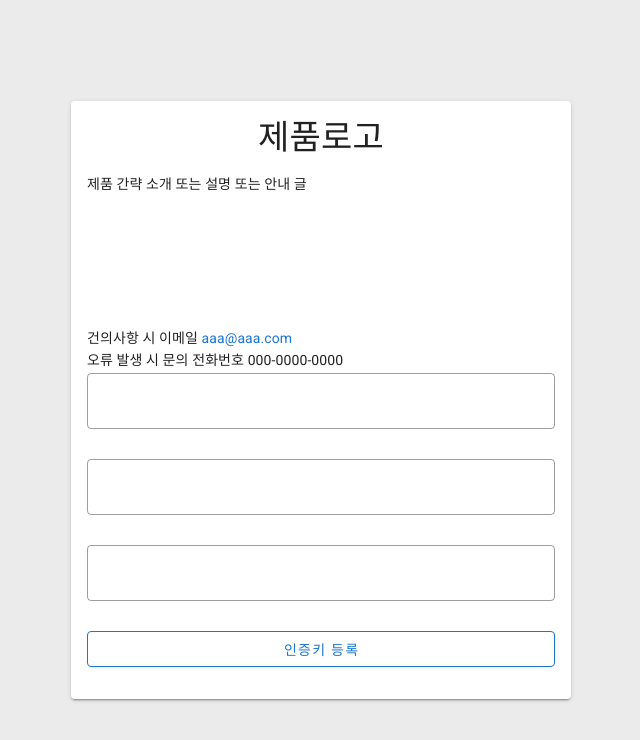
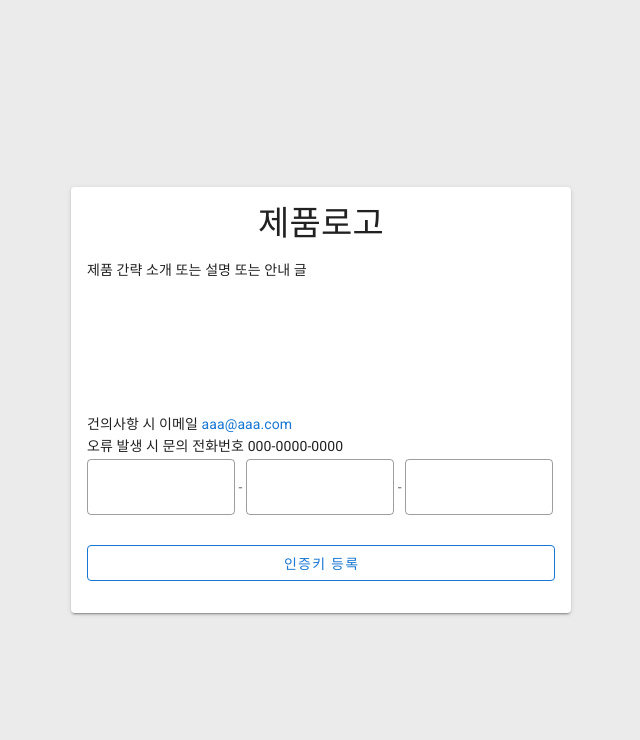
Before and after one commit to AnJunghee/HACS, a Vue app: page /lisence_regist in a window 1280 px wide. Shown: the top 740 px of the page, without its empty margins (319-959 px from the left). Built offline with nearby package versions, Linux system fonts and the light colour scheme.

Commit message:
[MOD] LisenceRegist 페이지 수정

```diff
--- a/src/views/login/LisenceRegist.vue
+++ b/src/views/login/LisenceRegist.vue
@@ -21,14 +21,19 @@
       <v-text-field
         outlined
         v-model="registNum1"
+        style="width: 148px; display: inline-block"
       ></v-text-field>
+      -
       <v-text-field
         outlined
         v-model="registNum2"
+        style="width: 148px; display: inline-block"
       ></v-text-field>
+      -
       <v-text-field
         outlined
         v-model="registNum3"
+        style="width: 148px; display: inline-block"
       ></v-text-field>
 
         <v-btn
```
